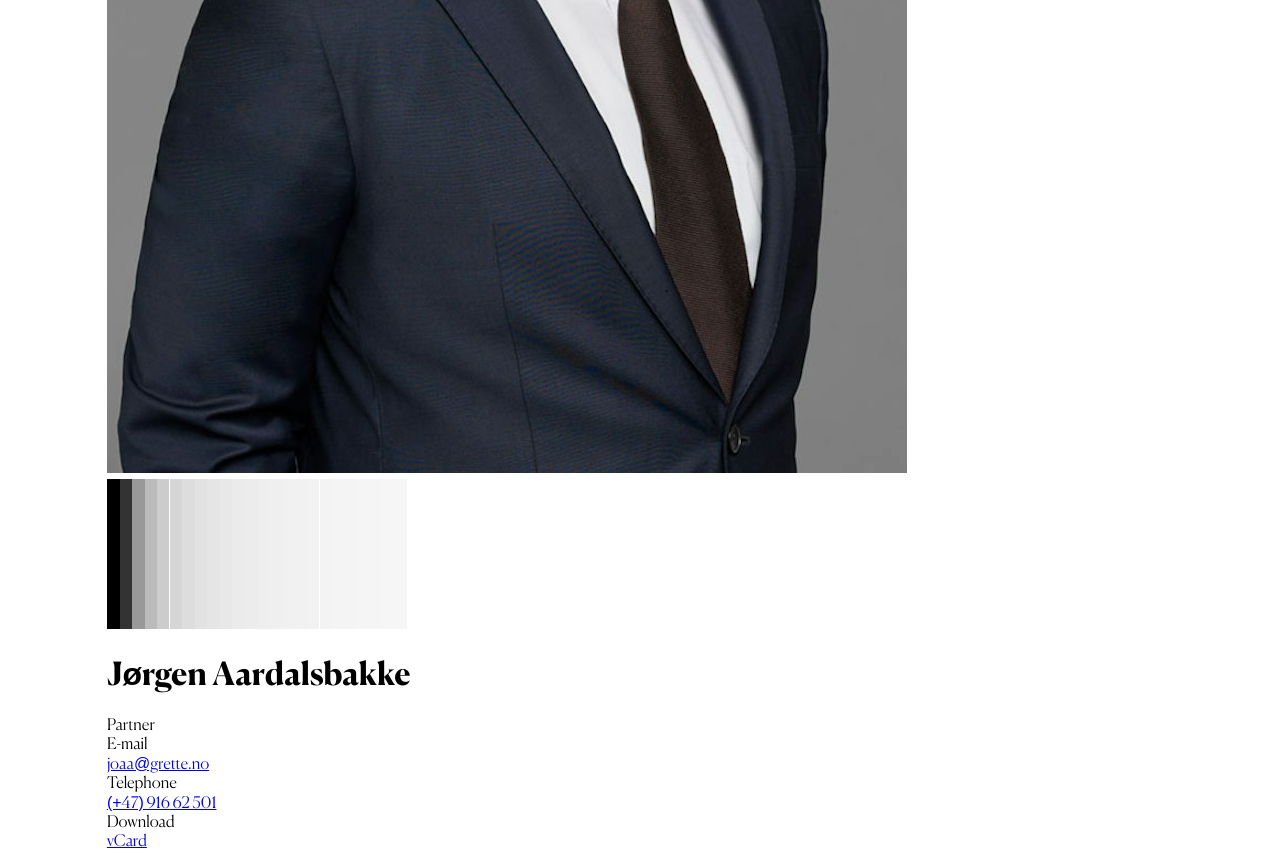
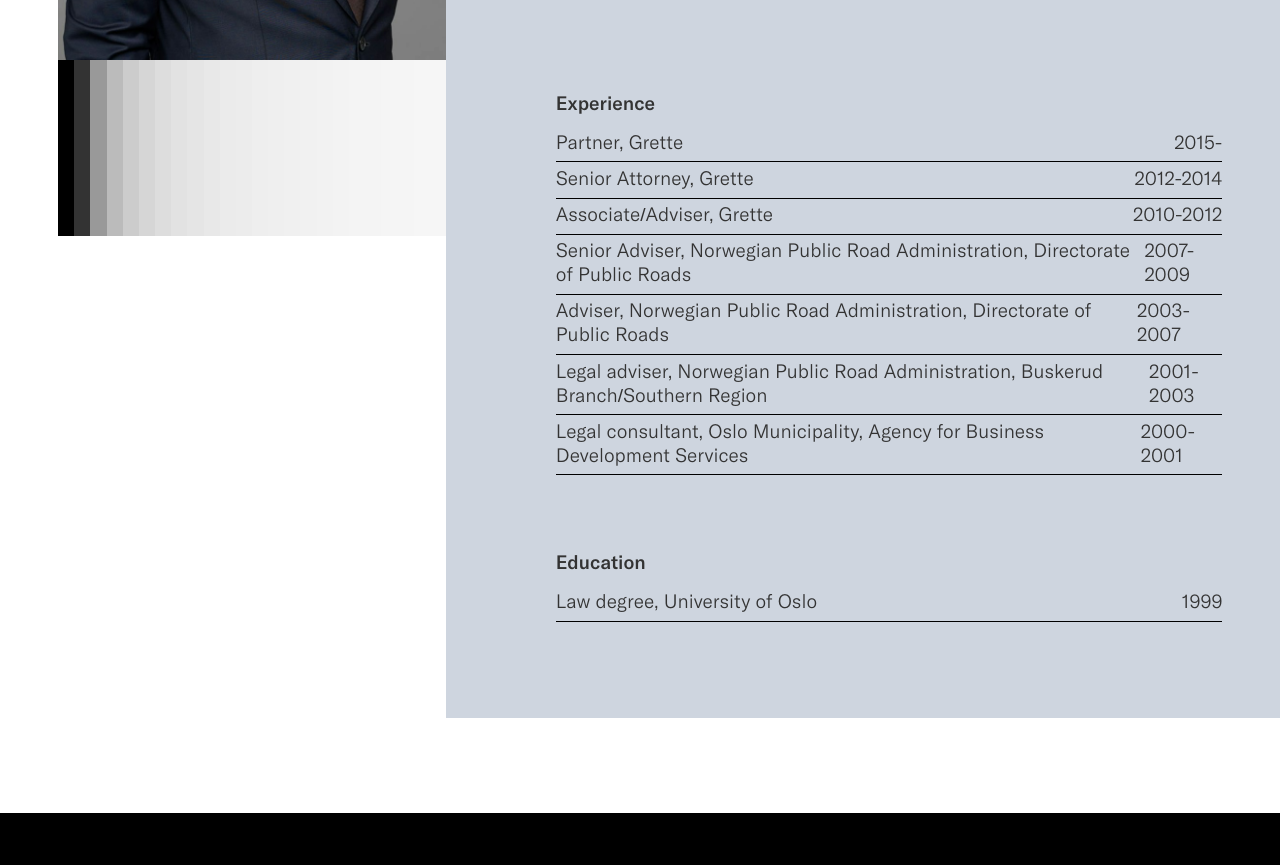
Before and after one commit to jozuekupec/vsb-via-project-b, a plain HTML site: page employee.html in a window 1280 px wide. Shown: the part 746-1611 px from the top of the page. Drawn offline with Linux system fonts and the light colour scheme.

Commit message:
[generated] @via #b Přegenerovat styly

```diff
--- a/assets/sass/main.css
+++ b/assets/sass/main.css
@@ -1,3 +1,4 @@
+@charset "UTF-8";
 :root {
   --fontPrimary: "Canela", sans-serif;
   --fontSecondary: "GT America Standard", sans-serif;
@@ -5,6 +6,8 @@
   --colorBrandSecondary: #e4e0db;
   --colorText: rgb(15, 15, 15);
   --colorTextSecondary: #f7f6f6;
+  --colorTextThird: #333333;
+  --colorBlockBackgroundBg: #ced5df;
   --colorInputBg: #d5ccc1;
   --colorInputColor: #0f0f0f;
   --colorButtonBg: #2f2d2a;
@@ -113,7 +116,7 @@ body {
 body.HomePage {
   background-color: var(--colorBrandSecondary);
 }
-body header {
+body.HomePage header {
   display: flex;
   flex-direction: row;
   position: relative;
@@ -213,7 +216,6 @@ input.FormComponent {
   top: 0;
   left: 0;
   width: 100%;
-  background-color: var(--colorBrandPrimary);
   z-index: 10000;
 }
 @media screen and (min-width: 62rem) {
@@ -226,13 +228,21 @@ input.FormComponent {
   flex-direction: row;
   width: var(--sizeContainerWidthRg);
   margin-inline: auto;
+  align-items: center;
+}
+@media screen and (min-width: 62rem) {
+  .Header-frame {
+    align-items: end;
+  }
 }
 .Header-logo {
   height: 2.25rem;
   margin-block: 1.75rem;
   margin-left: 7rem;
+  z-index: 10000;
+}
+.Header-logo:only-of-type {
   margin-right: auto;
-  z-index: 10000;
 }
 @media screen and (min-width: 62rem) {
   .Header-logo {
@@ -256,6 +266,33 @@ input.FormComponent {
   .Header-navToggle {
     top: 4.75rem;
   }
+}
+
+.HeaderBreadcrumbs {
+  display: flex;
+  flex-direction: row;
+  column-gap: 1.25rem;
+  font-family: "GT America Standard", sans-serif;
+  font-weight: 300;
+  font-size: 0.925rem;
+  height: 1.5rem;
+  align-items: center;
+  margin-right: auto;
+  margin-left: 2.5rem;
+  z-index: 10000;
+  margin-top: 0.7rem;
+}
+@media screen and (min-width: 62rem) {
+  .HeaderBreadcrumbs {
+    margin-top: 0;
+  }
+}
+.HeaderBreadcrumbs-item:before {
+  content: "›";
+  margin-right: 1.25rem;
+}
+.HeaderBreadcrumbs-item a {
+  color: var(--colorText);
 }
 
 .Navigation {
@@ -439,6 +476,7 @@ input.FormComponent {
   right: 0;
   height: 36rem;
   width: 42%;
+  z-index: 100000;
 }
 @media screen and (min-width: 62rem) {
   .TopSection .TopSectionEmployees {
@@ -600,4 +638,117 @@ input.FormComponent {
   max-width: 3.75rem;
 }
 
+.EmployeeDetail .EmployeeTwoCols {
+  display: grid;
+  grid-template-columns: 1fr;
+  margin-inline: 0;
+  padding-inline: var(--spacingContainerPadding);
+  width: 100%;
+  box-sizing: border-box;
+  padding-top: 5rem;
+  padding-bottom: 5.95rem;
+  margin-top: 3rem;
+}
+@media screen and (min-width: 48rem) {
+  .EmployeeDetail .EmployeeTwoCols {
+    grid-template-columns: 33.3333333333% 66.6666666667%;
+  }
+}
+@media screen and (min-width: 62rem) {
+  .EmployeeDetail .EmployeeTwoCols {
+    margin-top: 0;
+  }
+}
+.EmployeeDetail .EmployeeColImage {
+  display: flex;
+  flex-direction: column;
+}
+.EmployeeDetail .EmployeeColImage-image {
+  width: 70%;
+  height: auto;
+  margin-inline: auto;
+  margin-bottom: -6rem;
+  z-index: 100;
+}
+@media screen and (min-width: 48rem) {
+  .EmployeeDetail .EmployeeColImage-image {
+    width: 100%;
+    margin-inline: 0;
+    margin-bottom: 0;
+    margin-top: 6rem;
+  }
+}
+.EmployeeDetail .EmployeeColImage-svg {
+  height: 6rem;
+  margin-bottom: -6rem;
+  z-index: 10;
+}
+@media screen and (min-width: 48rem) {
+  .EmployeeDetail .EmployeeColImage-svg {
+    height: 11rem;
+    margin-bottom: 0;
+  }
+}
+.EmployeeDetail .EmployeeColText {
+  display: flex;
+  flex-direction: column;
+  row-gap: var(--spacingContainerPadding);
+  background-color: var(--colorBlockBackgroundBg);
+  color: var(--colorTextThird);
+  font-family: "GT America Standard", sans-serif;
+  font-weight: 300;
+  font-size: 1.2rem;
+  margin-inline: calc(var(--spacingContainerPadding) * -1);
+  padding-inline: var(--spacingContainerPadding);
+  padding-top: 8rem;
+  padding-bottom: 6rem;
+}
+@media screen and (min-width: 48rem) {
+  .EmployeeDetail .EmployeeColText {
+    padding-top: 6rem;
+    margin-left: 0;
+    padding-left: 6.87rem;
+  }
+}
+.EmployeeDetail .EmployeeColText h1 {
+  font-family: "Canela", "Times New Roman", sans-serif;
+  margin: 0;
+  font-size: 2.625rem;
+  font-weight: 300;
+}
+.EmployeeDetail .EmployeeColText h3 {
+  font-weight: 500;
+  font-size: 1.2rem;
+  margin-bottom: 0.6rem;
+}
+.EmployeeDetail .EmployeeColText-workTitle {
+  font-family: "Canela", "Times New Roman", sans-serif;
+  font-size: 2.625rem;
+  font-style: italic;
+}
+.EmployeeDetail .EmployeeColText-contactInfo {
+  display: flex;
+  flex-direction: row;
+  justify-content: space-between;
+  max-width: 39rem;
+}
+.EmployeeDetail .EmployeeColText-contactInfo a {
+  margin-top: 0.2rem;
+  color: var(--colorTextThird);
+}
+.EmployeeDetail .EmployeeColText-contactItem div {
+  margin-bottom: 0.2rem;
+}
+.EmployeeDetail .EmployeeColText p {
+  max-width: 39rem;
+}
+.EmployeeDetail .EmployeeColText-dateLine {
+  display: flex;
+  flex-direction: row;
+  justify-content: space-between;
+  padding-block: 0.35rem;
+  border-bottom: 1px solid #000000;
+  width: 100%;
+}
+
 /*# sourceMappingURL=main.css.map */
```
Also changed, not shown: 1 other file.
